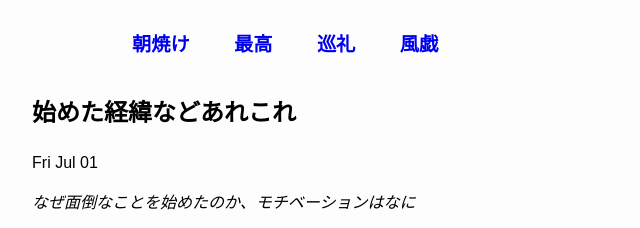
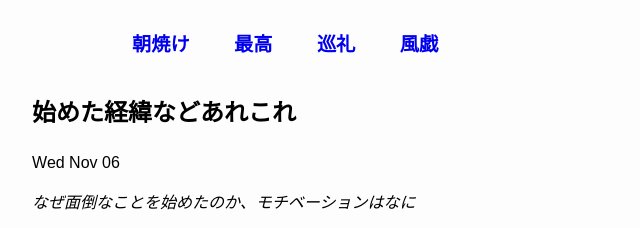
Before and after one commit to nhennoejo/nhennoejo.github.io, an Astro site: page /posts/post_20242206 in a window 1280 px wide. Shown: the top 228 px of the page, 268-908 px from the left. Built offline with nearby package versions, Linux system fonts and the light colour scheme; Astro itself is replaced by a stand-in of ours.

Commit message:
記事の更新日を修正

```diff
--- a/src/pages/posts/post_20242206.md
+++ b/src/pages/posts/post_20242206.md
@@ -1,7 +1,7 @@
 ---
 layout: ../../layouts/MarkdownPostLayout.astro
 title: '始めた経緯などあれこれ'
-pubDate: 2022-07-01
+pubDate: 2024-11-06
 description: 'なぜ面倒なことを始めたのか、モチベーションはなに'
 author: 'nhennoejo'
 image:
```
